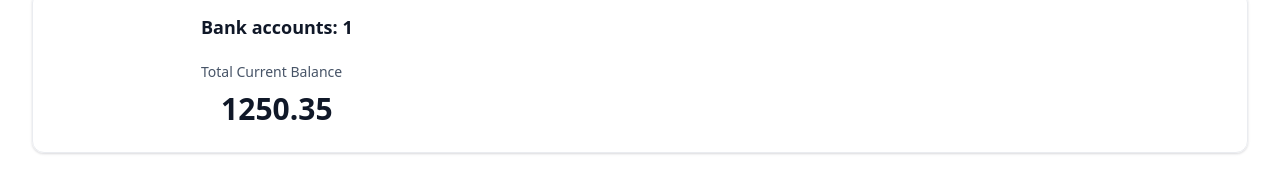
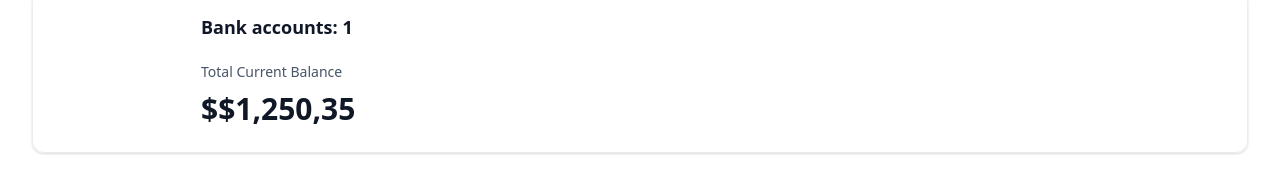
Before and after one commit to khaled9912/banking_app, a Next.js app: page / in a window 1280 px wide. Shown: the part 179-358 px from the top of the page. Built offline with nearby package versions, Linux system fonts and the light colour scheme.

Commit message:
add animated count component

```diff
--- /dev/null
+++ b/components/AnimatedCounter.tsx
@@ -0,0 +1,16 @@
+"use client";
+import CountUp from 'react-countup'
+const AnimatedCounter = ({ amount } : { amount: number}) => {
+  return (
+    <div className="w-full">
+        $<CountUp
+            decimals= {2}
+            decimal=","
+            prefix="$"
+            end={amount}
+        />
+    </div>
+  )
+}
+
+export default AnimatedCounter
--- a/components/TotalBalanceBox.tsx
+++ b/components/TotalBalanceBox.tsx
@@ -1,4 +1,6 @@
+import { formatAmount } from "@/lib/utils";
 import React from 'react'
+import AnimatedCounter from "./AnimatedCounter";
 
 const TotalBalanceBox = ({accounts = [], totalBanks, totalCurrentBalance } : TotlaBalanceBoxProps) => {
   return (
@@ -15,7 +17,7 @@
                     Total Current Balance
                 </p>
                 <p className="total-balance-amount flex-center gap-2">
-                    {totalCurrentBalance}
+                    <AnimatedCounter amount = {totalCurrentBalance}  />
                 </p>
             </div>
         </div>
--- a/package.json
+++ b/package.json
@@ -14,7 +14,9 @@
     "clsx": "^2.1.1",
     "lucide-react": "^0.411.0",
     "next": "14.2.5",
+    "query-string": "^9.1.0",
     "react": "^18",
+    "react-countup": "^6.5.3",
     "react-dom": "^18",
     "tailwind-merge": "^2.4.0",
     "tailwindcss-animate": "^1.0.7"
```
Also changed, not shown: 1 other file (tests, documents, lock files or other folders).
